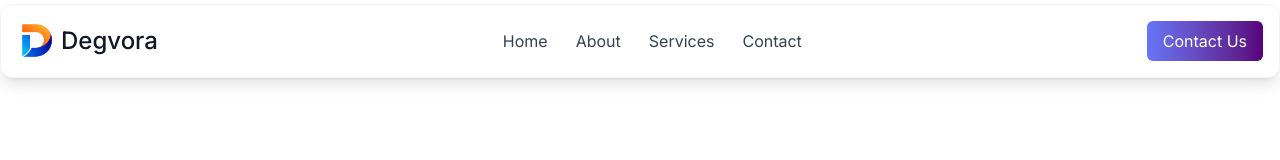
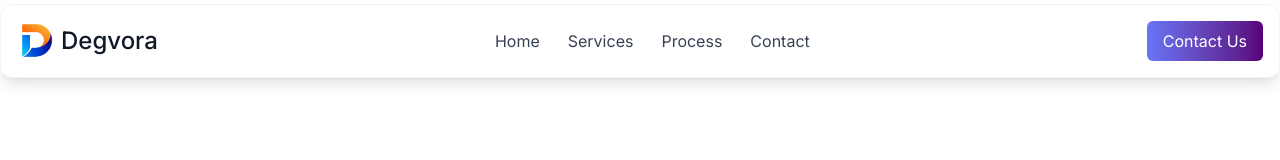
Before and after one commit to hamza-jaffar/degvora-website, a React (Vite) app: page / in a window 1280 px wide. Shown: the top 160 px of the page. Built offline with nearby package versions, Linux system fonts and the light colour scheme.

Commit message:
Adjust layout

```diff
--- a/src/App.tsx
+++ b/src/App.tsx
@@ -6,12 +6,16 @@ import OurDesignAndDevelopmentProcess from "@/sections/our-design-and-developmen
 
 const App = () => {
   return (
-    <section className="max-w-7xl flex flex-col items-center mx-auto">
+    <section className="flex flex-col items-center mx-auto">
       <NavBar />
       <BannerSection />
-      <ServiceWeOffer />
+      <section className="w-full bg-gray-100">
+        <ServiceWeOffer />
+      </section>
       <WayOfBuildingSoftware />
-      <OurDesignAndDevelopmentProcess />
+      <section className="w-full bg-gray-100">
+        <OurDesignAndDevelopmentProcess />
+      </section>
     </section>
   );
 };
--- a/src/components/nav-bar.tsx
+++ b/src/components/nav-bar.tsx
@@ -6,10 +6,18 @@ const NavBar = () => {
       <AppLogo showText={true} />
 
       <ul className="gap-7 hidden md:flex ">
-        <li className="cursor-pointer text-gray-700">Home</li>
-        <li className="cursor-pointer text-gray-700">About</li>
-        <li className="cursor-pointer text-gray-700">Services</li>
-        <li className="cursor-pointer text-gray-700">Contact</li>
+        <li className="cursor-pointer text-gray-700">
+          <a href="#home">Home</a>
+        </li>
+        <li className="cursor-pointer text-gray-700">
+          <a href="#service">Services</a>
+        </li>
+        <li className="cursor-pointer text-gray-700">
+          <a href="#process">Process</a>
+        </li>
+        <li className="cursor-pointer text-gray-700">
+          <a href="#contact">Contact</a>
+        </li>
       </ul>
 
       <button className="px-4 py-2 cursor-pointer bg-linear-to-r from-(--primary) to-(--secondary) rounded-md text-white">
--- a/src/sections/banner.tsx
+++ b/src/sections/banner.tsx
@@ -1,6 +1,9 @@
 const BannerSection = () => {
   return (
-    <section className="w-full relative overflow-hidden">
+    <section
+      id="home"
+      className="w-full max-w-7xl mx-auto relative overflow-hidden"
+    >
       <section className="w-full flex flex-col md:flex-row px-3 sm:px-8 lg:px-12 xl:px-22 items-center mt-35">
         <div className="space-y-6 lg:space-y-12">
           <h1 className="text-gray-900 text-3xl lg:text-5xl">
--- a/src/sections/our-design-and-development-process.tsx
+++ b/src/sections/our-design-and-development-process.tsx
@@ -2,7 +2,7 @@ import { ourDesignAndDevelopmentProcess } from "@/constant/our-design-and-develo
 
 const OurDesignAndDevelopmentProcess = () => {
   return (
-    <section className="w-full max-w-7xl mx-auto px-4 mt-16">
+    <section id="process" className="w-full max-w-7xl mx-auto py-12 px-4">
       {/* Heading */}
       <div className="text-center flex flex-col items-center gap-5">
         <span className="w-24 h-2 rounded-full bg-linear-to-r from-(--secondary-light) to-(--primary-light)" />
@@ -20,7 +20,7 @@ const OurDesignAndDevelopmentProcess = () => {
         {ourDesignAndDevelopmentProcess.map((item) => (
           <div
             key={item.id}
-            className="group bg-white rounded-2xl border border-(--primary-light) p-6 transition-all duration-300 hover:shadow-xl cursor-pointer"
+            className="group bg-white rounded-lg border border-(--secondary)/20 p-6 transition-all duration-300 hover:shadow-xl cursor-pointer"
           >
             <div className="flex items-center gap-4 mb-4">
               <div
--- a/src/sections/service-we-offer.tsx
+++ b/src/sections/service-we-offer.tsx
@@ -32,7 +32,10 @@ const ServiceWeOffer = () => {
   };
 
   return (
-    <section className="text-center w-full flex flex-col mt-10 gap-8 max-w-7xl mx-auto px-4">
+    <section
+      id="service"
+      className="text-center w-full flex flex-col mt-10 gap-8 max-w-7xl mx-auto px-4"
+    >
       <h1 className="text-3xl font-bold text-gray-900">Services we offer</h1>
       <div className="relative">
         {/* Previous Button */}
--- a/src/sections/way-of-building-software.tsx
+++ b/src/sections/way-of-building-software.tsx
@@ -2,7 +2,7 @@ import { wayOfBuildingSoftware } from "@/constant/way-of-building-software";
 
 const WayOfBuildingSoftware = () => {
   return (
-    <section className="w-full max-w-7xl mx-auto px-4 mt-16">
+    <section className="w-full max-w-7xl mx-auto px-4 mt-16 mb-8">
       {/* Heading */}
       <div className="text-center flex flex-col items-center gap-5">
         <span className="w-24 h-2 rounded-full bg-linear-to-r from-(--secondary-light) to-(--primary-light)" />
```
